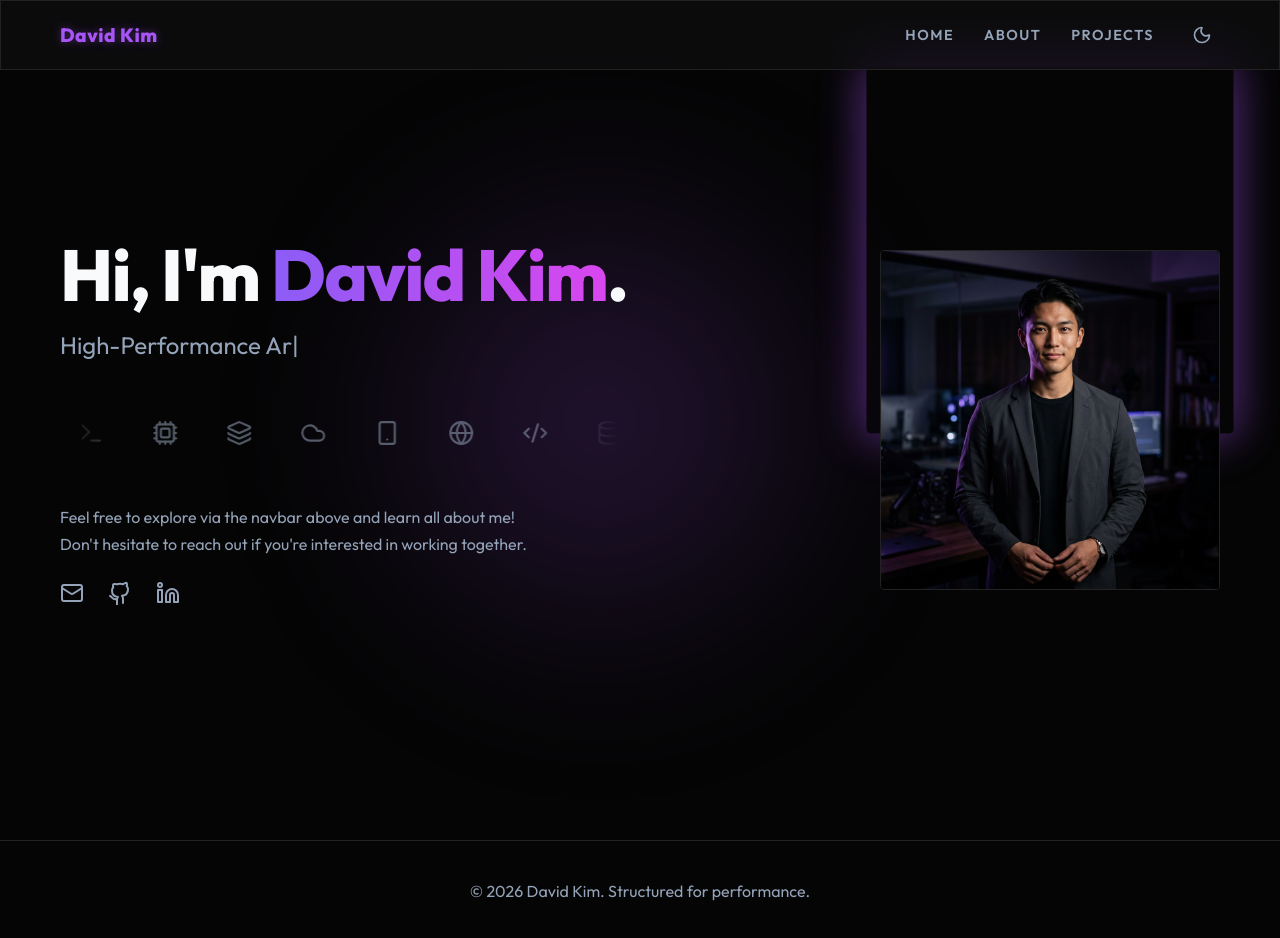
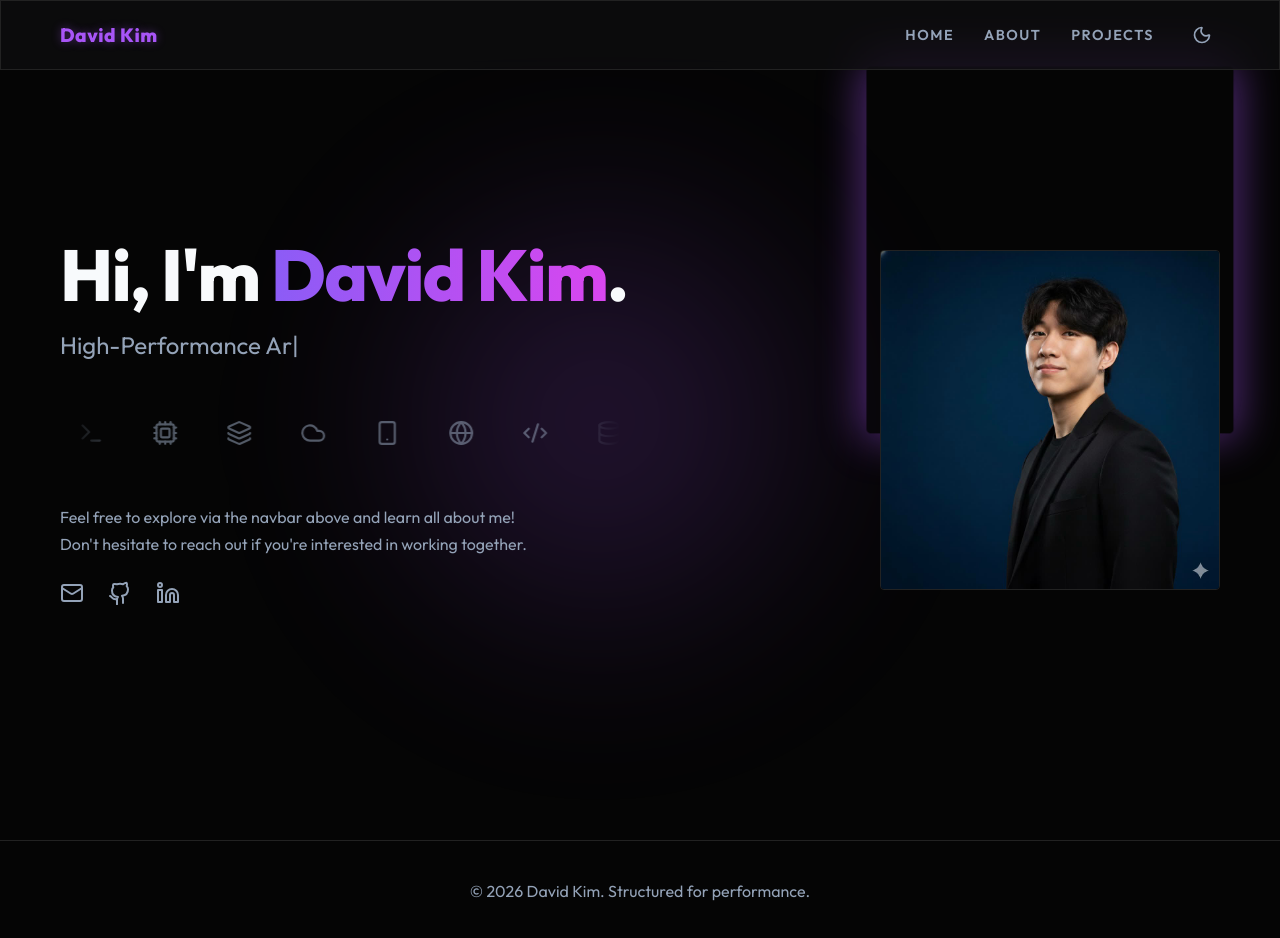
Before and after one commit to davidgskkim/portfolio-site, a React (Vite) app: page / in a window 1280 px wide. Shown: the top 938 px of the page. Built offline with nearby package versions, Linux system fonts and the light colour scheme.

Commit message:
feat: replace placeholder with actual photo

```diff
--- a/src/pages/Home.tsx
+++ b/src/pages/Home.tsx
@@ -85,7 +85,7 @@ export const Home = () => {
         <div className="hero-right">
           <div className="profile-photo-wrapper">
             <img
-              src="/profile-placeholder.png"
+              src="/Professional_photo.jpg"
               alt="David Kim"
               className="profile-photo"
             />
```
Also changed, not shown: public/Professional_photo.jpg (added), public/profile-placeholder.png (deleted).
